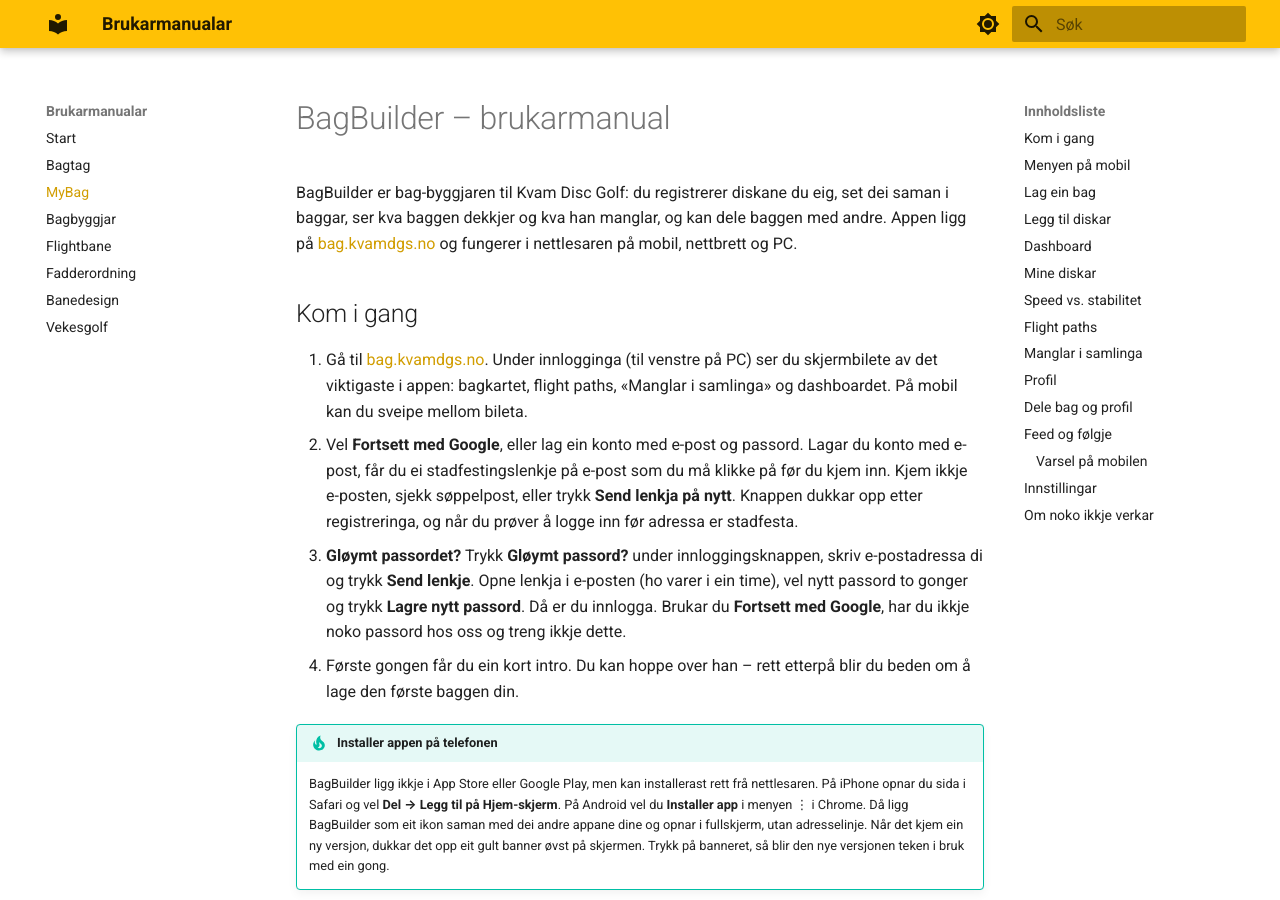
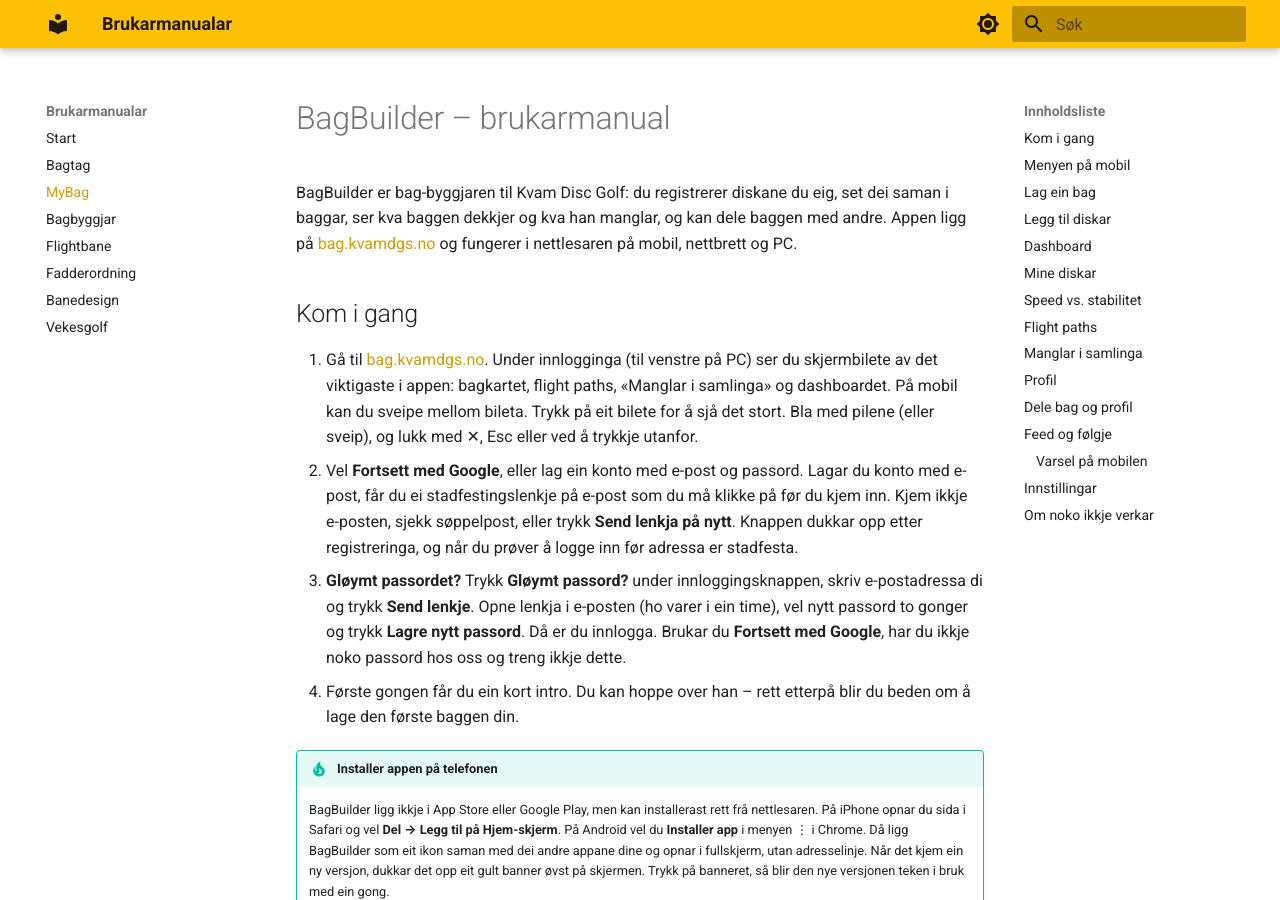
Before and after one commit to hanses89/manuals, an MkDocs documentation site: the page built from docs/bag.md, in a window 1280 px wide and 900 px high. Built offline with MkDocs 1.6.1 and Material for MkDocs 9.7.7, drawn with Linux system fonts in a browser that asks for light colours.

Commit message:
manual: sync from bag.kvamdgs.no @ f5998767a9a0f5f40187234aa20ce39eed10a834

```diff
--- a/docs/bag.md
+++ b/docs/bag.md
@@ -11,7 +11,8 @@ nettbrett og PC.
 1. Gå til [bag.kvamdgs.no](https://bag.kvamdgs.no). Under innlogginga (til
    venstre på PC) ser du skjermbilete av det viktigaste i appen: bagkartet,
    flight paths, «Manglar i samlinga» og dashboardet. På mobil kan du sveipe
-   mellom bileta.
+   mellom bileta. Trykk på eit bilete for å sjå det stort. Bla med pilene
+   (eller sveip), og lukk med ✕, Esc eller ved å trykkje utanfor.
 2. Vel **Fortsett med Google**, eller lag ein konto med e-post og passord.
    Lagar du konto med e-post, får du ei stadfestingslenkje på e-post som du må
    klikke på før du kjem inn. Kjem ikkje e-posten, sjekk søppelpost, eller
```
